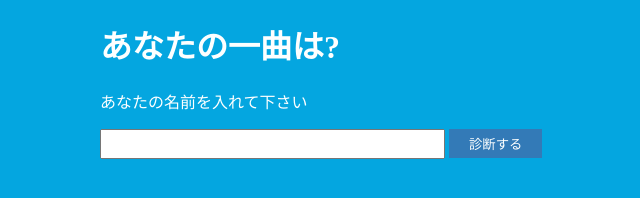
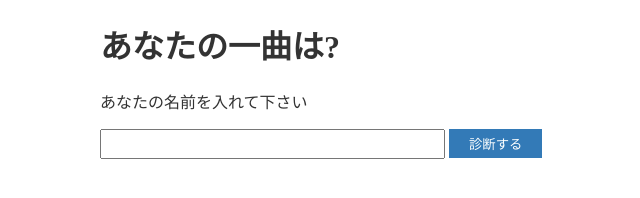
Before and after one commit to masaki-ringo/aikouka, a plain HTML site: page assessment.html in a window 1280 px wide. Shown: the whole page, without its empty margins (290-930 px from the left). Drawn offline with Linux system fonts and the light colour scheme.

Commit message:
Update assessment.css

```diff
--- a/assessment.css
+++ b/assessment.css
@@ -1,6 +1,5 @@
 body{
-    background-color: #04a6e0;
-    color: #FDFFFF;
+    color:#333333;
     width: 500px;
     margin-right: auto;
     margin-left: auto;
```
